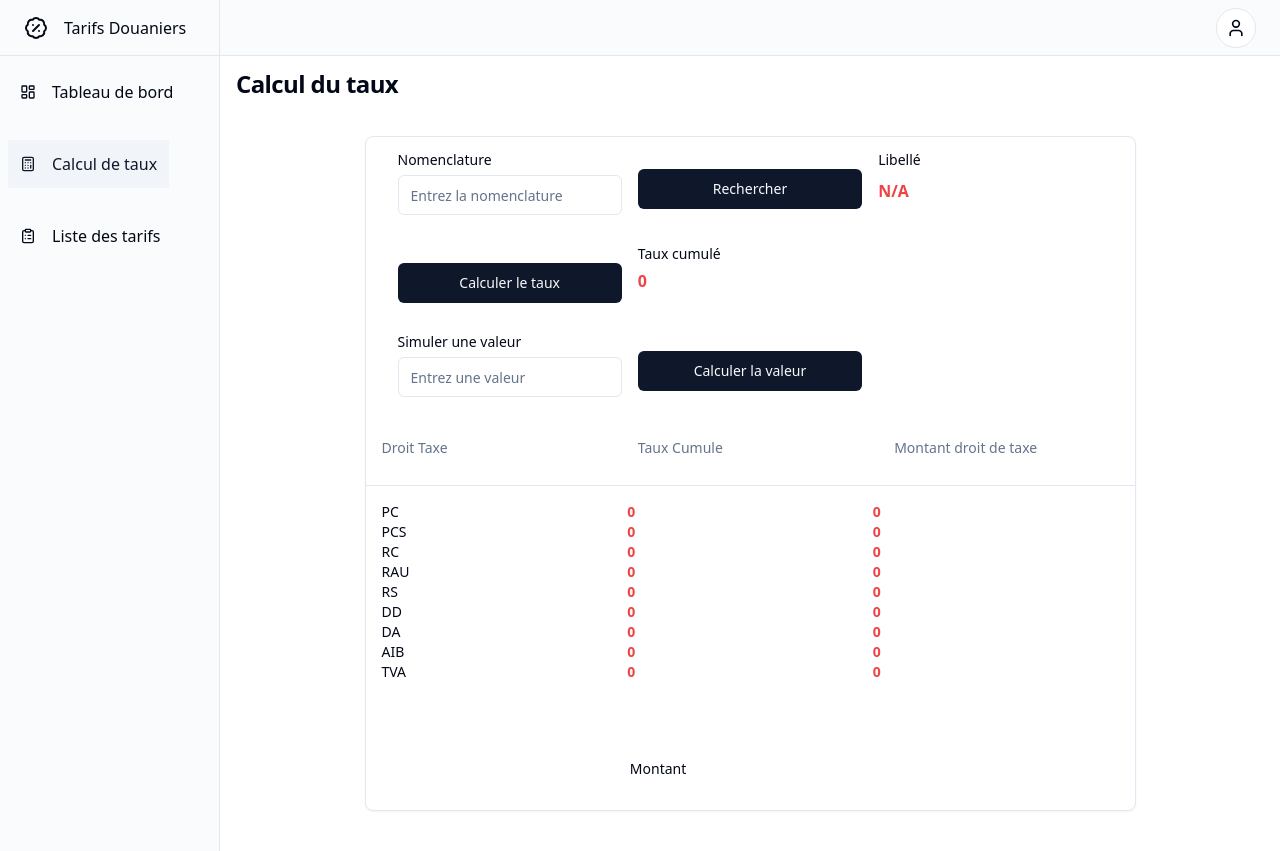
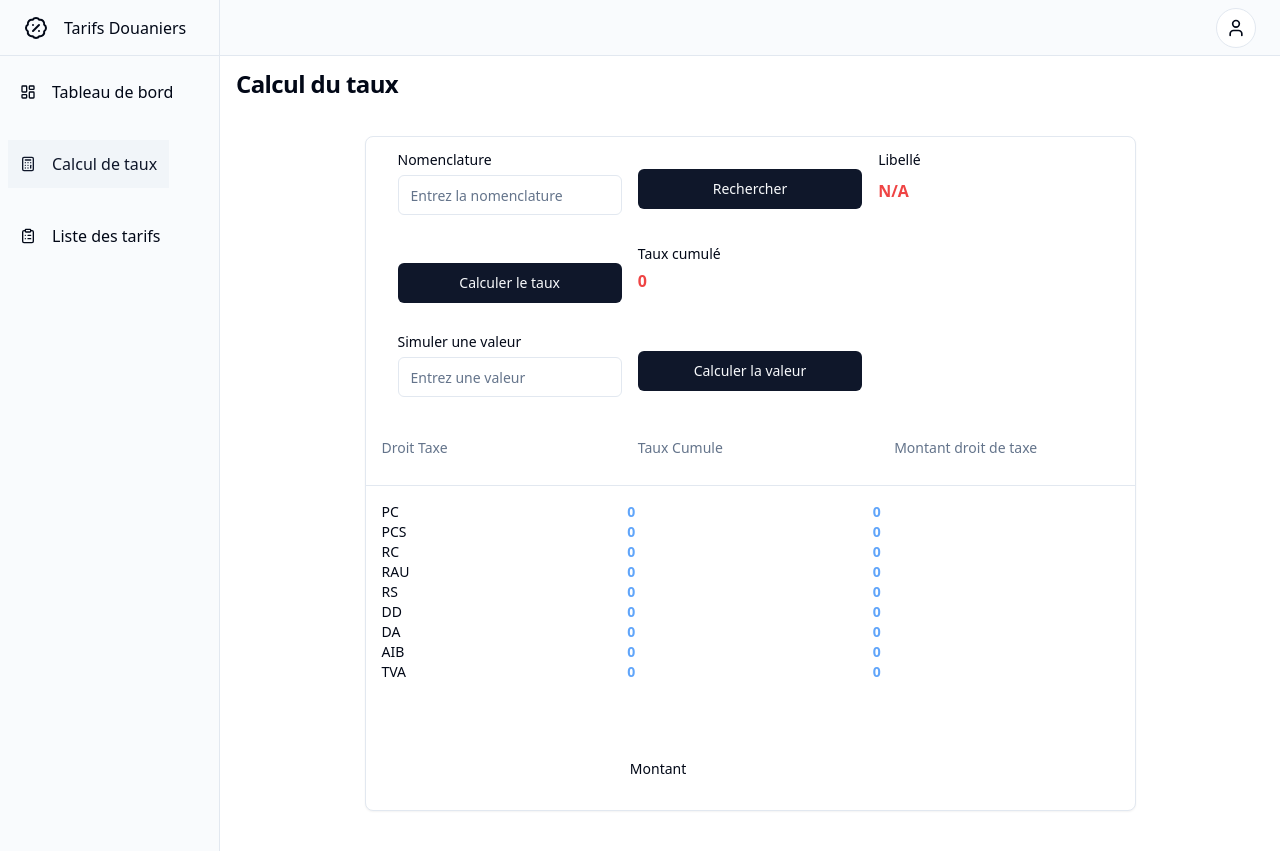
Before and after one commit to marinoff-dev/Taux_Cumule, a React (Vite) app: page /calcul_taux in a window 1280 px wide. Built offline with nearby package versions, Linux system fonts and the light colour scheme; no server answers.

Commit message:
couleur des valeur dans le tableau

```diff
--- a/src/features/tarifs/components/TarifSearch.tsx
+++ b/src/features/tarifs/components/TarifSearch.tsx
@@ -202,57 +202,57 @@ function TarifSearch() {
 
             <div className="grid grid-cols-3 items-center">
                 <div className="mr-20">PC</div>
-                <h3 className="text-red-500 font-bold flex-grow:">{tauxpc !== undefined ? tauxpc : 'N/A'}</h3>
-                <h3 className="text-red-500 font-bold flex-grow:">{tauxpc !== undefined ? tauxpc : 'N/A'}</h3>
+                <h3 className="text-blue-400 font-bold flex-grow:">{tauxpc !== undefined ? tauxpc : 'N/A'}</h3>
+                <h3 className="text-blue-400 font-bold flex-grow:">{tauxpc !== undefined ? tauxpc : 'N/A'}</h3>
             </div>
 
 
             <div className="grid grid-cols-3 items-center">
                 <div className="mr-20">PCS</div>
-                <h3 className="text-red-500 font-bold flex-grow:">{tauxpcs !== undefined ? tauxpcs : 'N/A'}</h3>
-                <h3 className="text-red-500 font-bold flex-grow:">{tauxpcs !== undefined ? tauxpcs : 'N/A'}</h3>
+                <h3 className="text-blue-400 font-bold flex-grow:">{tauxpcs !== undefined ? tauxpcs : 'N/A'}</h3>
+                <h3 className="text-blue-400 font-bold flex-grow:">{tauxpcs !== undefined ? tauxpcs : 'N/A'}</h3>
             </div>
 
             <div className="grid grid-cols-3 items-center">
                 <div className="mr-20">RC</div>
-                <h3 className="text-red-500 font-bold flex-grow:">{tauxpc !== undefined ? tauxpc : 'N/A'}</h3>
-                <h3 className="text-red-500 font-bold flex-grow:">{tauxpc !== undefined ? tauxpc : 'N/A'}</h3>
+                <h3 className="text-blue-400 font-bold flex-grow:">{tauxpc !== undefined ? tauxpc : 'N/A'}</h3>
+                <h3 className="text-blue-400 font-bold flex-grow:">{tauxpc !== undefined ? tauxpc : 'N/A'}</h3>
             </div>
 
             <div className="grid grid-cols-3 items-center">
                 <div className="mr-20">RAU</div>
-                <h3 className="text-red-500 font-bold flex-grow:">{tauxrau !== undefined ? tauxrau : 'N/A'}</h3>
-                <h3 className="text-red-500 font-bold flex-grow:">{tauxrau !== undefined ? tauxrau : 'N/A'}</h3>
+                <h3 className="text-blue-400 font-bold flex-grow:">{tauxrau !== undefined ? tauxrau : 'N/A'}</h3>
+                <h3 className="text-blue-400 font-bold flex-grow:">{tauxrau !== undefined ? tauxrau : 'N/A'}</h3>
             </div>
 
             <div className="grid grid-cols-3 items-center">
                 <div className="mr-20">RS</div>
-                <h3 className="text-red-500 font-bold flex-grow:">{tauxrs !== undefined ? tauxrs : 'N/A'}</h3>
-                <h3 className="text-red-500 font-bold flex-grow:">{tauxrs !== undefined ? tauxrs : 'N/A'}</h3>
+                <h3 className="text-blue-400 font-bold flex-grow:">{tauxrs !== undefined ? tauxrs : 'N/A'}</h3>
+                <h3 className="text-blue-400 font-bold flex-grow:">{tauxrs !== undefined ? tauxrs : 'N/A'}</h3>
             </div>
 
             <div className="grid grid-cols-3 items-center">
                 <div className="mr-20">DD</div>
-                <h3 className="text-red-500 font-bold flex-grow:">{tauxpc !== undefined ? tauxpc : 'N/A'}</h3>
-                <h3 className="text-red-500 font-bold flex-grow:">{tauxpc !== undefined ? tauxpc : 'N/A'}</h3>
+                <h3 className="text-blue-400 font-bold flex-grow:">{tauxpc !== undefined ? tauxpc : 'N/A'}</h3>
+                <h3 className="text-blue-400 font-bold flex-grow:">{tauxpc !== undefined ? tauxpc : 'N/A'}</h3>
             </div>
 
             <div className="grid grid-cols-3 items-center">
                 <div className="mr-20">DA</div>
-                <h3 className="text-red-500 font-bold flex-grow:">{tauxda !== undefined ? tauxda : 'N/A'}</h3>
-                <h3 className="text-red-500 font-bold flex-grow:">{tauxda !== undefined ? tauxda : 'N/A'}</h3>
+                <h3 className="text-blue-400 font-bold flex-grow:">{tauxda !== undefined ? tauxda : 'N/A'}</h3>
+                <h3 className="text-blue-400 font-bold flex-grow:">{tauxda !== undefined ? tauxda : 'N/A'}</h3>
             </div>
 
             <div className="grid grid-cols-3 items-center">
                 <div className="mr-20">AIB</div>
-                <h3 className="text-red-500 font-bold flex-grow:">{tauxaib !== undefined ? tauxaib : 'N/A'}</h3>
-                <h3 className="text-red-500 font-bold flex-grow:">{tauxaib !== undefined ? tauxaib : 'N/A'}</h3>
+                <h3 className="text-blue-400 font-bold flex-grow:">{tauxaib !== undefined ? tauxaib : 'N/A'}</h3>
+                <h3 className="text-blue-400 font-bold flex-grow:">{tauxaib !== undefined ? tauxaib : 'N/A'}</h3>
             </div>
 
             <div className="grid grid-cols-3 items-center">
                 <div className="mr-20">TVA</div>
-                <h3 className="text-red-500 font-bold flex-grow:">{tauxtva !== undefined ? tauxtva : 'N/A'}</h3>
-                <h3 className="text-red-500 font-bold flex-grow:">{tauxtva !== undefined ? tauxtva : 'N/A'}</h3>
+                <h3 className="text-blue-400 font-bold flex-grow:">{tauxtva !== undefined ? tauxtva : 'N/A'}</h3>
+                <h3 className="text-blue-400 font-bold flex-grow:">{tauxtva !== undefined ? tauxtva : 'N/A'}</h3>
             </div>
 
             <div>&nbsp;</div>
```
